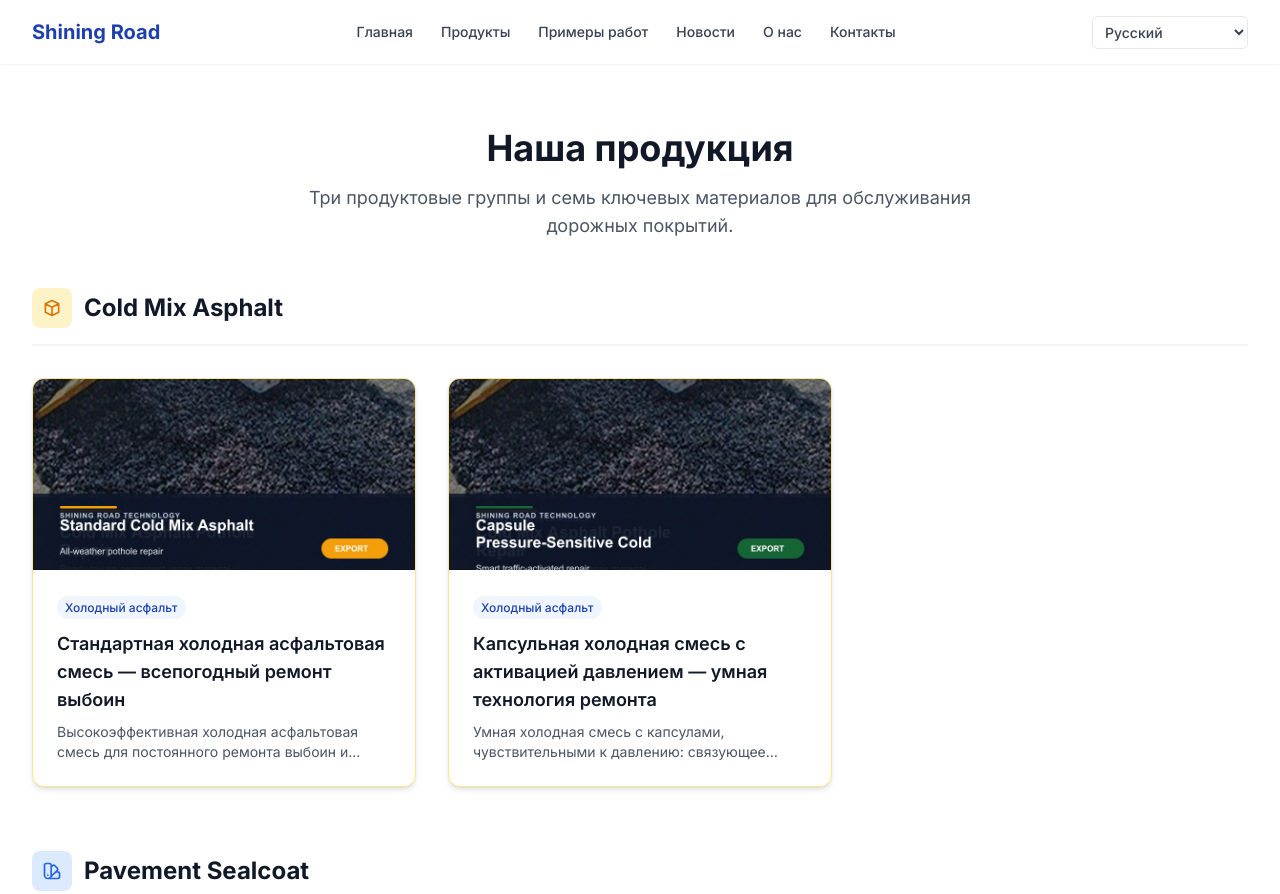
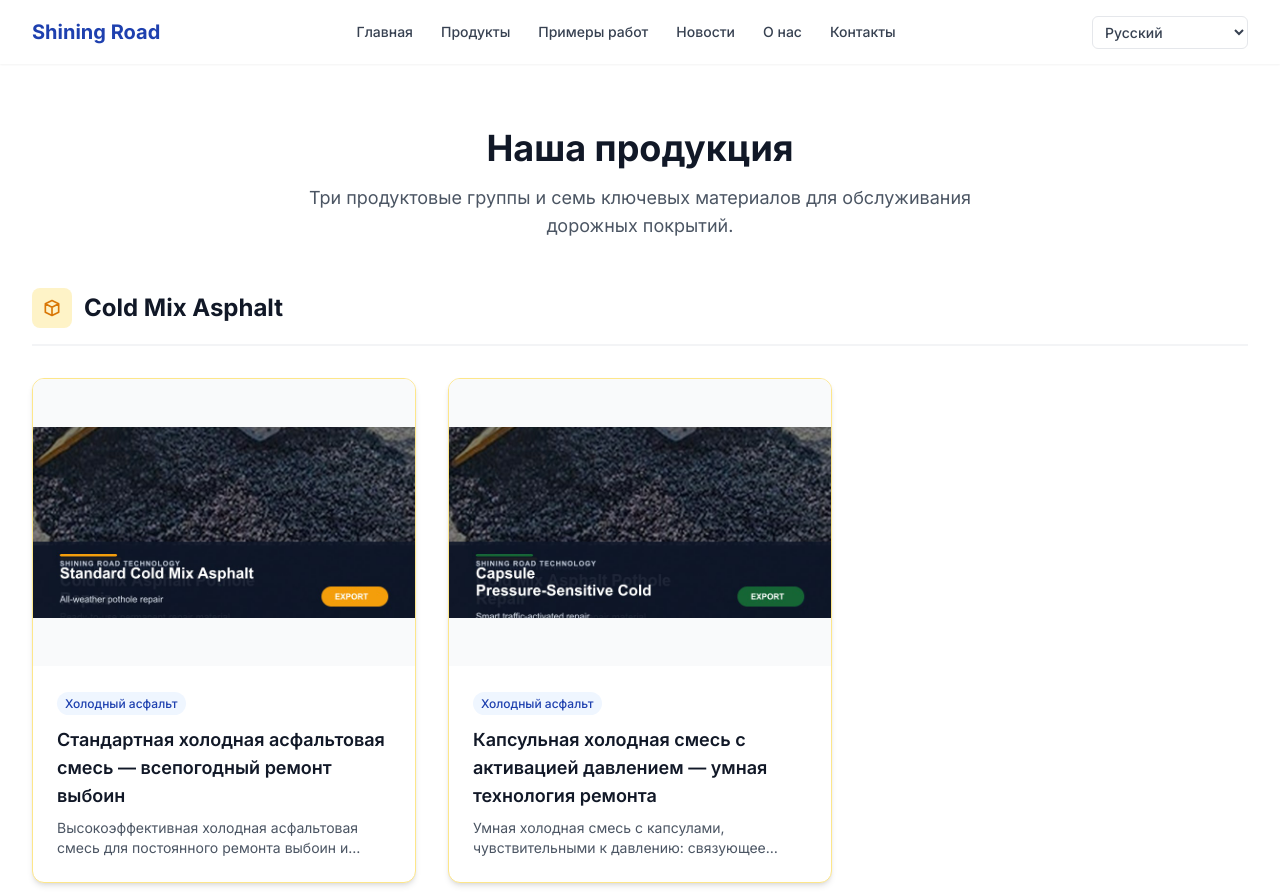
Before and after one commit to stigerhg/yidaotech.cn, an Astro site: page /ru/products/ in a window 1280 px wide. Shown: the top 894 px of the page. Built offline with nearby package versions, Linux system fonts and the light colour scheme; Astro itself is replaced by a stand-in of ours.

Commit message:
fix: 图片改用4:3比例 + object-contain完整显示 + bg-gray-50

```diff
--- a/src/styles/global.css
+++ b/src/styles/global.css
@@ -31,15 +31,15 @@
     @apply bg-white rounded-xl shadow-md hover:shadow-lg transition-shadow duration-300 overflow-hidden;
   }
   .product-image-frame {
-    @apply bg-gray-100 overflow-hidden;
-    aspect-ratio: 2 / 1;
+    @apply bg-gray-50 overflow-hidden;
+    aspect-ratio: 4 / 3;
   }
   .product-hero-frame {
-    @apply bg-gray-100 rounded-xl border border-gray-200 shadow-md overflow-hidden;
-    aspect-ratio: 2 / 1;
+    @apply bg-gray-50 rounded-xl border border-gray-200 shadow-md overflow-hidden;
+    aspect-ratio: 4 / 3;
   }
   .product-image {
-    @apply block w-full h-full object-cover transition-transform duration-300;
+    @apply block w-full h-full object-contain transition-transform duration-300;
   }
 }
 
```
